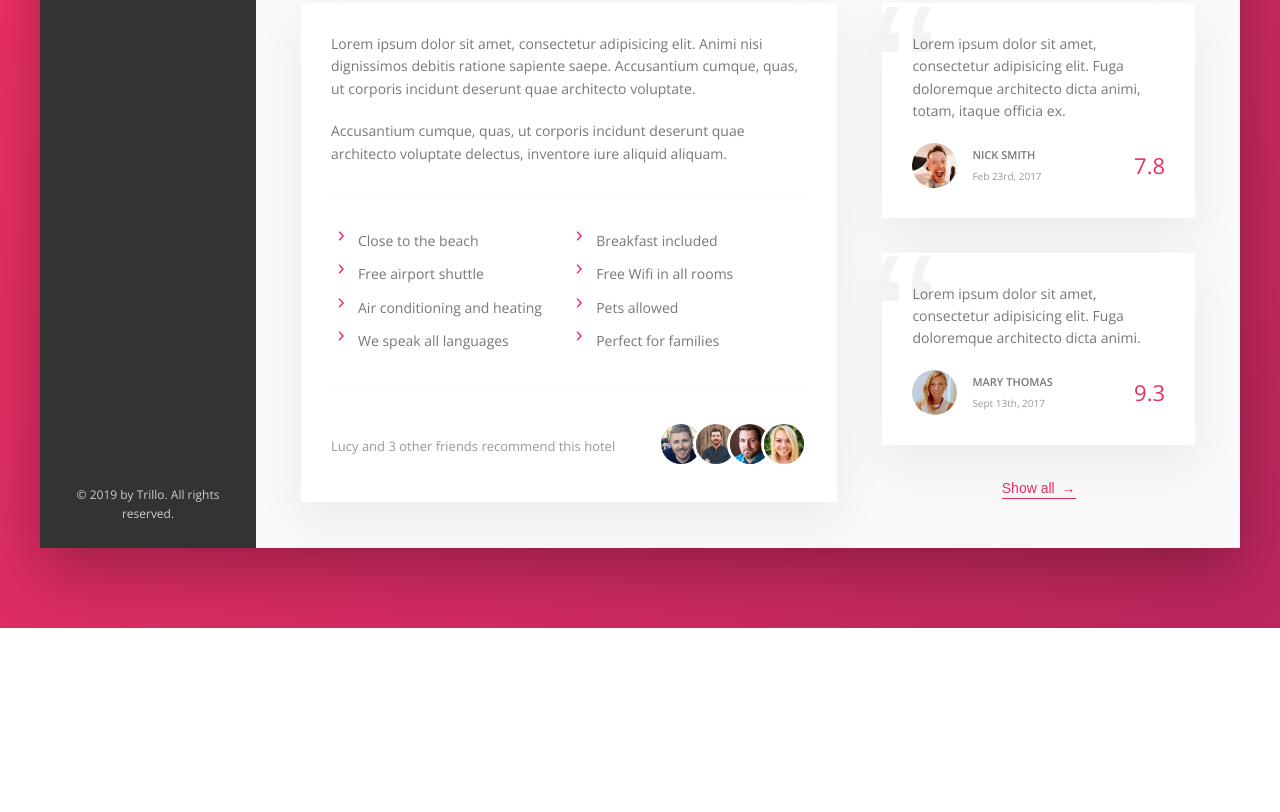
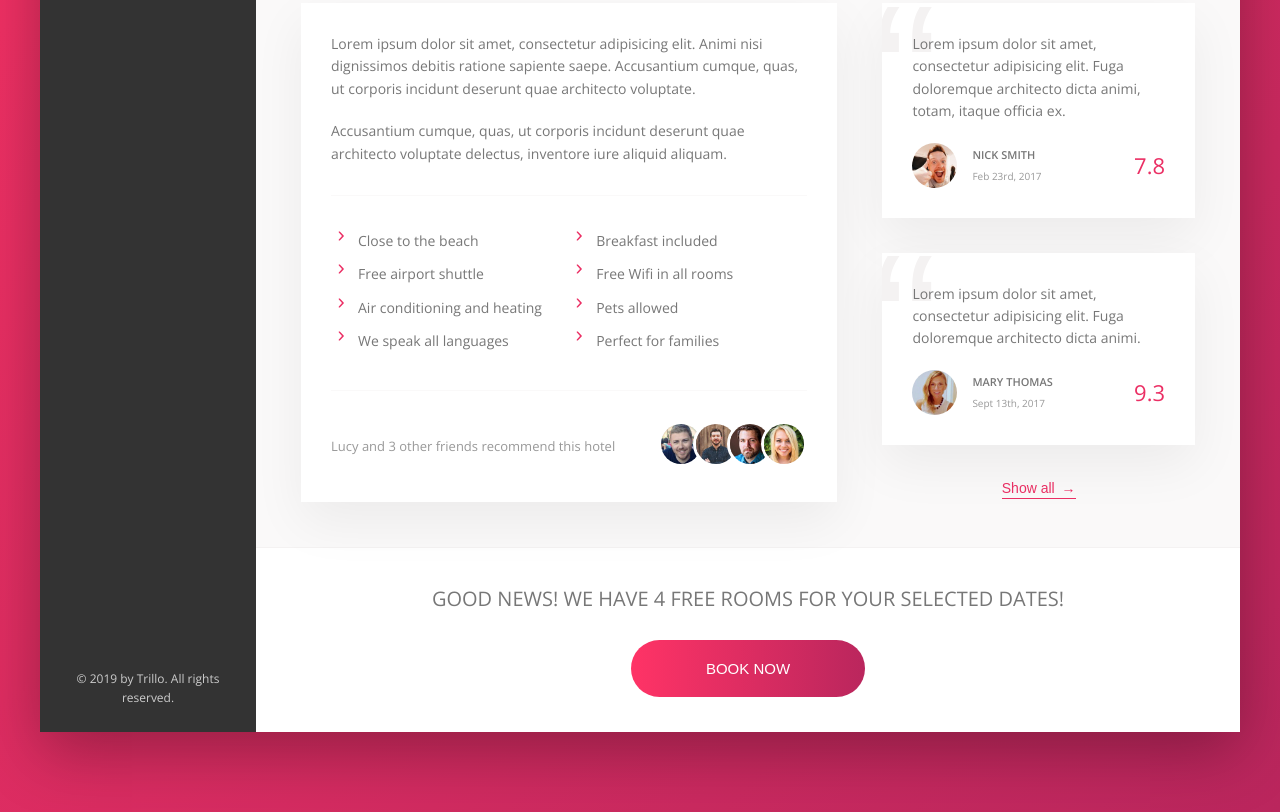
Before and after one commit to shrirangmhalgi/trillo, a website: page index.html in a window 1280 px wide. Shown: the part 644-1456 px from the top of the page. Before the commit the page ends 1272 px from the top, so only its background shows below. Drawn offline with nearby package versions, Linux system fonts and the light colour scheme.

Commit message:
added the call to action section

```diff
--- a/index.html
+++ b/index.html
@@ -206,6 +206,16 @@
             <button class="btn-inline">Show all <span>&rarr;</span></button>
           </div>
         </div>
+
+        <div class="cta">
+          <h2 class="cta__book-now">
+            Good News! We have 4 free rooms for your selected dates!
+          </h2>
+          <button class="btn">
+            <span class="btn__visible">Book now</span>
+            <span class="btn__invisible">Only 4 rooms left.</span>
+          </button>
+        </div>
       </main>
 
     </div>
--- a/sass/_components.scss
+++ b/sass/_components.scss
@@ -451,3 +451,67 @@
     z-index: 1;
   }
 }
+
+////////////////////////////////////////////
+//call to action
+.cta{
+  padding: 3.5rem 0;
+  text-align: center;
+
+  &__book-now{
+    font-size: 2rem;
+    font-weight: 300;
+    text-transform: uppercase;
+    margin-bottom: 2.5rem;
+  }
+}
+
+////////////////////////////////////////////
+//call to action button
+.btn{
+  font-size: 1.5rem;
+  font-weight: 300;
+  text-transform: uppercase;
+  border: none;
+  border-radius: 10rem;
+  background-image: linear-gradient(to right, var(--color-primary-light), var(--color-primary-dark));
+  color: #fff;
+  position: relative;
+  overflow: hidden;
+  cursor: pointer;
+
+  & > *{
+    display: inline-block;
+    height: 100%;
+    width: 100%;
+    transition: all 0.2s;
+  }
+
+  &__visible{
+    padding: 2rem 7.5rem;
+  }
+
+  &__invisible{
+    padding: 2rem 0;
+    position: absolute;
+    top: -100%; //moves up exactly to the size of the element.
+    left: 0;
+  }
+
+  &:hover{
+    background-image: linear-gradient(to left, var(--color-primary-light), var(--color-primary-dark));
+  }
+
+  &:hover &__visible{
+    transform: translateY(100%);
+  }
+
+  &:hover &__invisible{
+    top: 0;
+  }
+
+  &:focus{
+    outline: none;
+    animation: pulsate 1s infinite;
+  }
+}
```
Also changed, not shown: css/style.css.
